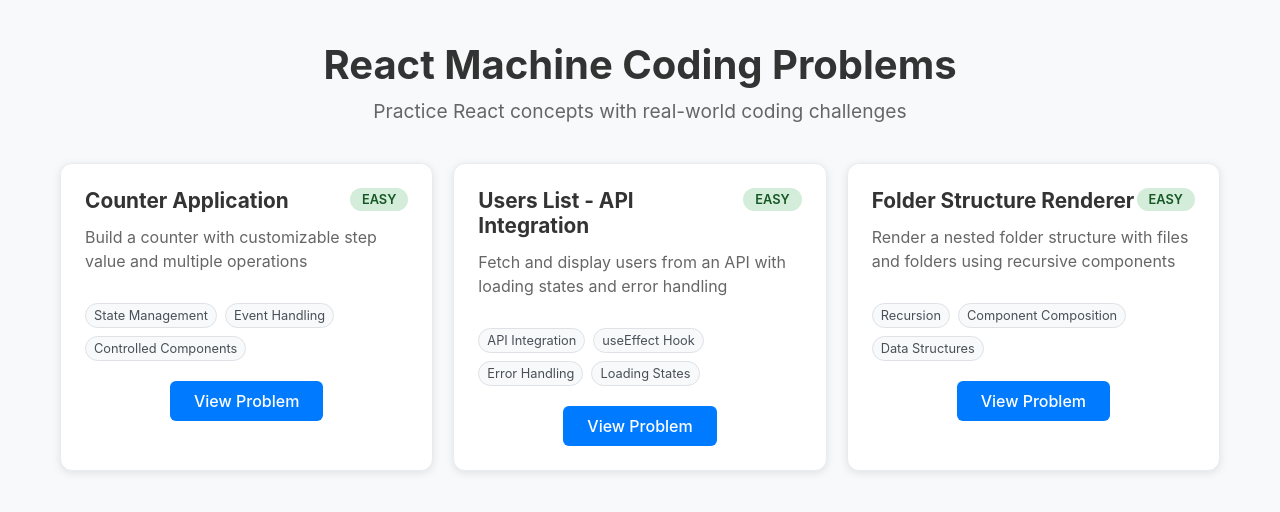
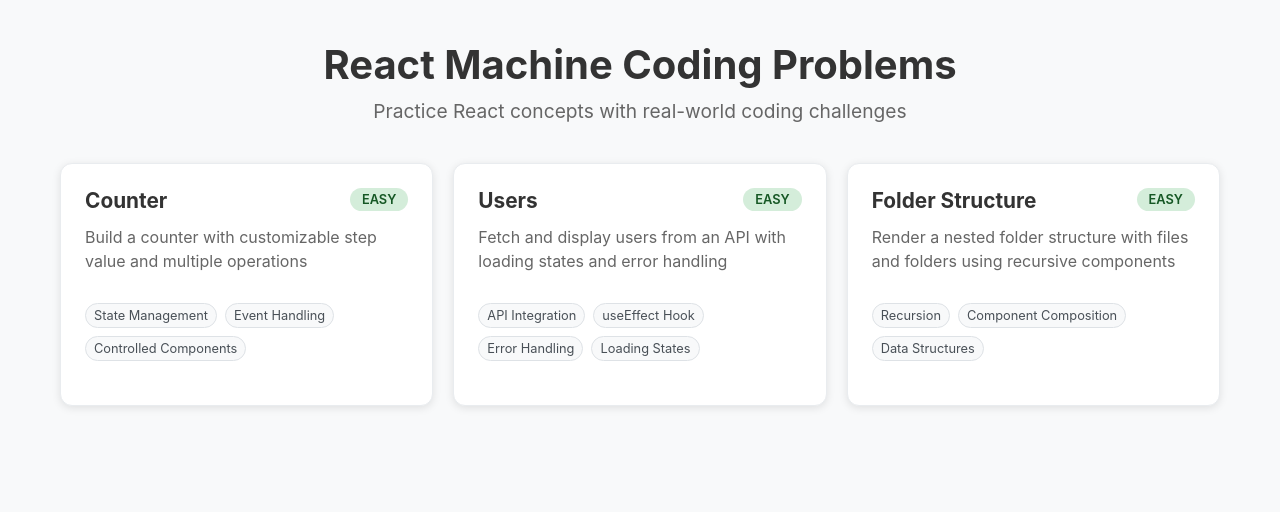
Before and after one commit to shubhmjain30/react-machine-coding, a React (Vite) app: page / in a window 1280 px wide. Shown: the top 512 px of the page. Built offline with nearby package versions, Linux system fonts and the light colour scheme.

Commit message:
Refactor ProblemsList component for improved accessibility and styling; update problem titles for consistency

```diff
--- a/src/components/ProblemsList.jsx
+++ b/src/components/ProblemsList.jsx
@@ -12,7 +12,8 @@ const ProblemsIndex = () => {
 
 			<div className="problems-grid">
 				{problems.map((problem) => (
-					<div key={problem.id} className="problem-card">
+					<Link key={problem.id} to={`/${problem.id}`} className="problem-card-link">
+						<div className="problem-card">
 							<div className="problem-header">
 								<h3>{problem.title}</h3>
 								<span
@@ -33,16 +34,8 @@ const ProblemsIndex = () => {
 									</span>
 								))}
 							</div>
-
-						<div className="problem-action">
-							<Link
-								to={`/${problem.id}`}
-								className="solve-button"
-							>
-								View Problem
+						</div>
 					</Link>
-						</div>
-					</div>
 				))}
 			</div>
 		</div>
--- a/src/components/problem-wrapper.css
+++ b/src/components/problem-wrapper.css
@@ -14,7 +14,7 @@
 
 .back-arrow {
 	font-size: 24px;
-	color: #007bff;
+	color: #333;
 	text-decoration: none;
 	padding: 8px;
 	border-radius: 6px;
--- a/src/components/problems-list.css
+++ b/src/components/problems-list.css
@@ -27,6 +27,12 @@
 	justify-content: center;
 }
 
+.problem-card-link {
+	text-decoration: none;
+	color: inherit;
+	display: block;
+}
+
 .problem-card {
 	background: white;
 	border-radius: 12px;
@@ -34,6 +40,7 @@
 	box-shadow: 0 2px 8px rgba(0, 0, 0, 0.1);
 	border: 1px solid #e9ecef;
 	transition: transform 0.2s, box-shadow 0.2s;
+	height: 100%;
 }
 
 .problem-card:hover {
--- a/src/components/problemsConfig.js
+++ b/src/components/problemsConfig.js
@@ -5,7 +5,7 @@ import UsersList from "./users-list/UsersList";
 export const problems = [
 	{
 		id: "counter-app",
-		title: "Counter Application",
+		title: "Counter",
 		description:
 			"Build a counter with customizable step value and multiple operations",
 		difficulty: "Easy",
@@ -13,8 +13,8 @@ export const problems = [
 		component: CounterApp,
 	},
 	{
-		id: "users-list",
-		title: "Users List - API Integration",
+		id: "users",
+		title: "Users",
 		description:
 			"Fetch and display users from an API with loading states and error handling",
 		difficulty: "Easy",
@@ -28,7 +28,7 @@ export const problems = [
 	},
 	{
 		id: "folder-structure",
-		title: "Folder Structure Renderer",
+		title: "Folder Structure",
 		description:
 			"Render a nested folder structure with files and folders using recursive components",
 		difficulty: "Easy",
```
Lines whose indentation alone changed are shown as unchanged.
